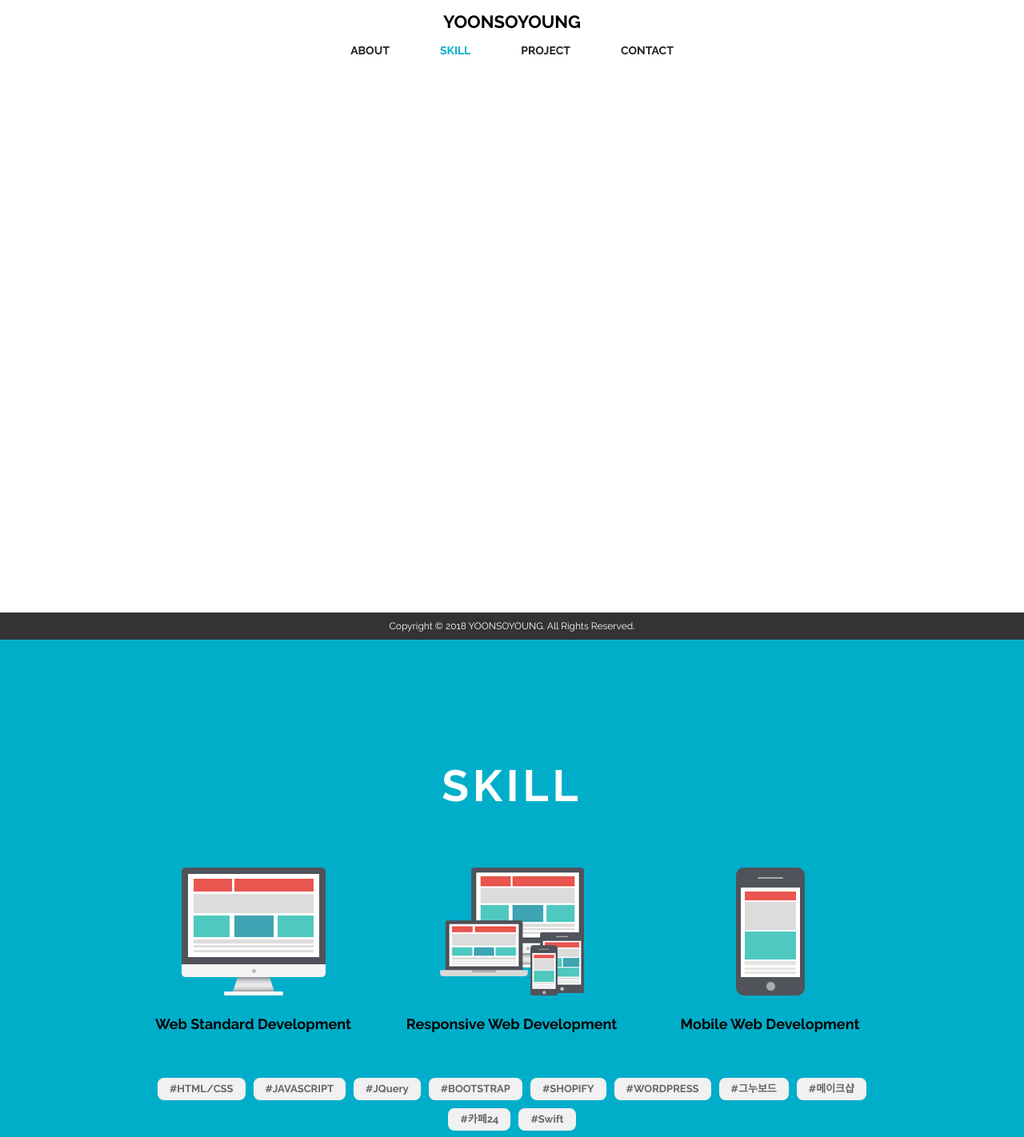
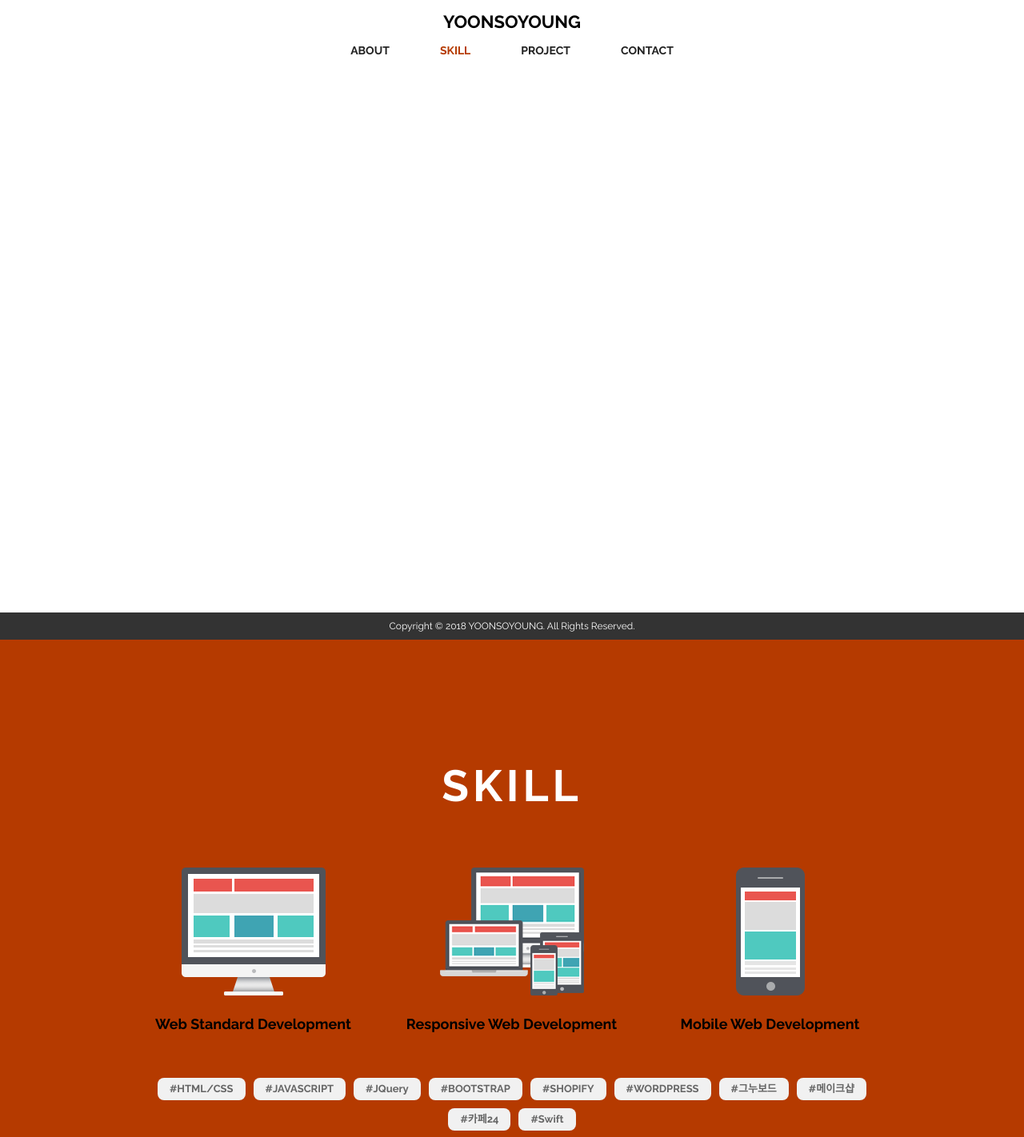
Before and after one commit to yoon86/yoon86.github.com, a plain HTML site: page index.html in a window 1280 px wide. Shown: the top 1422 px of the page at 80% size. Drawn offline with Linux system fonts and the light colour scheme.

Commit message:
Update basic.css

```diff
--- a/css/basic.css
+++ b/css/basic.css
@@ -16,7 +16,7 @@ li { list-style: none; }
 .wrap > header .navbar-nav li.logo a { font-size:35px; font-weight:bold; }
 .wrap > header .navbar-nav a { position:relative; display:block; color:#222; text-transform: uppercase; padding:10px 15px; font-size:14px; font-weight: 700; margin:0 15px; }
 .wrap > header .navbar-nav a:hover,
-.wrap > header .navbar-nav li.active a { color:#00aeca; }
+.wrap > header .navbar-nav li.active a { color:#b53a00; }
 .wrap .container { height: 100%; }
 .wrap .container .content { height:100%; }
 .top_menu { width:100%; position:fixed; top:0; background:rgba(255,255,255,.8); padding: 10px 0; }
@@ -94,9 +94,9 @@ li { list-style: none; }
 .wrap .container section h2 { color:#fff; letter-spacing: 5px; padding:0 0 70px; font-size: 55px; }
 .wrap .container section.third h2 { color:#333; }
 .wrap .container section.first { padding:0; height:100%; background:url('/img/bg_img04.jpg') no-repeat 50% 50%; background-size: cover; }
-.wrap .container section.second { background:#00aeca; }
+.wrap .container section.second { background:#b53a00; }
 .wrap .container section.third { background:#f0f2f7; height:auto; padding:150px 0 20px;  }
-.wrap .container section.fourth { background:#00aeca; padding:150px 0 180px; }
+.wrap .container section.fourth { background:#b53a00; padding:150px 0 180px; }
 .wrap .container section.first .saying { position:absolute; top:40%; left:50%; margin-left:-220px; width:440px; }
 .wrap .container section.first .saying > p { color:#fff; font-size:20px; }
 .wrap .container section.first .saying > p.name { font-size:17px; margin-top:30px; }
```
